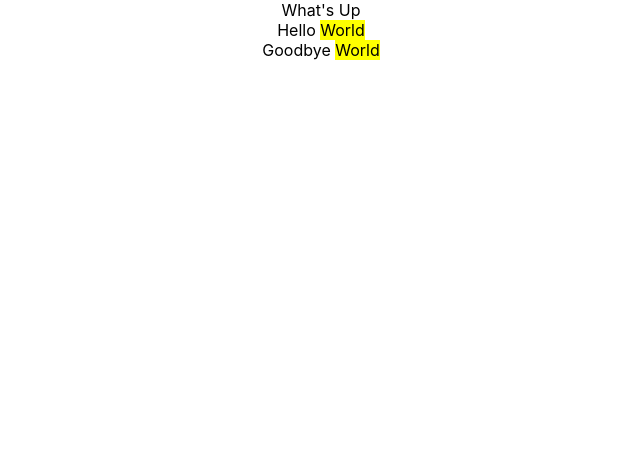
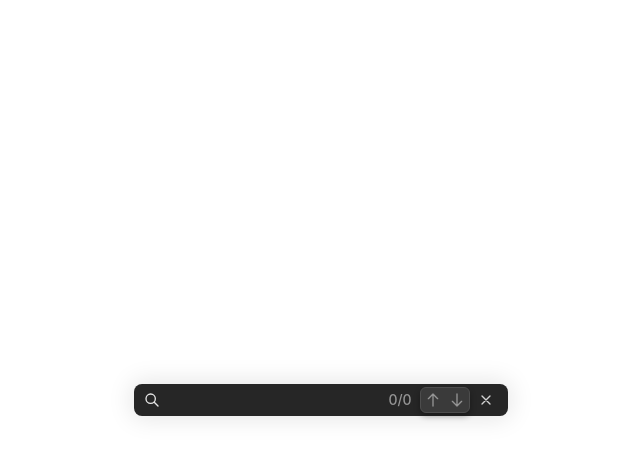
Before and after one commit to ecodercc5/ctrl-f-finder, a React (Create React App) app: page / in a window 1280 px wide. Shown: the top 460 px of the page, without its empty margins (319-959 px from the left). Built offline with nearby package versions, Linux system fonts and the light colour scheme.

Commit message:
finder ui

```diff
--- a/package.json
+++ b/package.json
@@ -3,6 +3,7 @@
   "version": "0.1.0",
   "private": true,
   "dependencies": {
+    "@heroicons/react": "^1.0.6",
     "@testing-library/jest-dom": "^5.16.4",
     "@testing-library/react": "^13.3.0",
     "@testing-library/user-event": "^13.5.0",
@@ -39,5 +40,10 @@
       "last 1 firefox version",
       "last 1 safari version"
     ]
+  },
+  "devDependencies": {
+    "autoprefixer": "^10.4.7",
+    "postcss": "^8.4.14",
+    "tailwindcss": "^3.1.5"
   }
 }
--- /dev/null
+++ b/postcss.config.js
@@ -0,0 +1,6 @@
+module.exports = {
+  plugins: {
+    tailwindcss: {},
+    autoprefixer: {},
+  },
+}
--- a/src/App.css
+++ /dev/null
@@ -1,38 +0,0 @@
-.App {
-  text-align: center;
-}
-
-.App-logo {
-  height: 40vmin;
-  pointer-events: none;
-}
-
-@media (prefers-reduced-motion: no-preference) {
-  .App-logo {
-    animation: App-logo-spin infinite 20s linear;
-  }
-}
-
-.App-header {
-  background-color: #282c34;
-  min-height: 100vh;
-  display: flex;
-  flex-direction: column;
-  align-items: center;
-  justify-content: center;
-  font-size: calc(10px + 2vmin);
-  color: white;
-}
-
-.App-link {
-  color: #61dafb;
-}
-
-@keyframes App-logo-spin {
-  from {
-    transform: rotate(0deg);
-  }
-  to {
-    transform: rotate(360deg);
-  }
-}
--- a/src/App.tsx
+++ b/src/App.tsx
@@ -1,23 +1,17 @@
-import React, { useEffect } from "react";
-import logo from "./logo.svg";
-import "./App.css";
-import "./test";
+// import "./test";
+
+import { Finder } from "./components/Finder";
 
 function App() {
-  // useEffect(() => {
-  //   const iframe = document.querySelector("#iframe")!;
-
-  //   console.log(iframe);
-  //   console.log(countMatches(iframe));
-  // }, []);
-
   return (
     <div className="App">
-      <div id="iframe">
+      {/* <div id="iframe">
         What's Up
         <div>Hello World</div>
         <div>Goodbye World</div>
-      </div>
+      </div> */}
+
+      <Finder />
     </div>
   );
 }
--- /dev/null
+++ b/src/components/Finder.tsx
@@ -0,0 +1,40 @@
+import {
+  SearchIcon,
+  ArrowUpIcon,
+  ArrowDownIcon,
+  XIcon,
+} from "@heroicons/react/outline";
+
+export const Finder = () => {
+  return (
+    <div
+      className="finder min-w-[326px] h-[32px] bg-main rounded-lg
+                    flex justify-between items-center px-2.5"
+    >
+      <div className="flex items-center">
+        <SearchIcon className="w-4 h-4 text-main-gray mr-2.5" />
+        <input className="bg-transparent text-main-gray outline-none text-sm" />
+      </div>
+
+      <div className="flex items-center gap-2">
+        <span className="font-medium text-dark-gray text-sm">0/0</span>
+
+        <div className="flex items-center gap-1">
+          <div className="arrow-container flex items-center bg-secondary rounded-md">
+            <button className="p-1">
+              <ArrowUpIcon className="w-4 h-4 stroke-2 stroke-dark-gray" />
+            </button>
+            <div />
+            <button className="p-1">
+              <ArrowDownIcon className="w-4 h-4 stroke-2 stroke-dark-gray" />
+            </button>
+          </div>
+
+          <button className="p-1">
+            <XIcon className="w-4 h-4 stroke-3 stroke-secondary-gray" />
+          </button>
+        </div>
+      </div>
+    </div>
+  );
+};
--- a/src/index.css
+++ b/src/index.css
@@ -1,13 +1,47 @@
+@tailwind base;
+@tailwind components;
+@tailwind utilities;
+
+* {
+  margin: 0;
+  padding: 0;
+  box-sizing: border-box;
+}
+
+html,
+body,
+#root,
+.App {
+  min-height: 100vh;
+}
+
 body {
   margin: 0;
-  font-family: -apple-system, BlinkMacSystemFont, 'Segoe UI', 'Roboto', 'Oxygen',
-    'Ubuntu', 'Cantarell', 'Fira Sans', 'Droid Sans', 'Helvetica Neue',
+  font-family: -apple-system, BlinkMacSystemFont, "Segoe UI", "Roboto", "Oxygen",
+    "Ubuntu", "Cantarell", "Fira Sans", "Droid Sans", "Helvetica Neue",
     sans-serif;
   -webkit-font-smoothing: antialiased;
   -moz-osx-font-smoothing: grayscale;
 }
 
 code {
-  font-family: source-code-pro, Menlo, Monaco, Consolas, 'Courier New',
+  font-family: source-code-pro, Menlo, Monaco, Consolas, "Courier New",
     monospace;
 }
+
+.App {
+  display: flex;
+  justify-content: center;
+  align-items: center;
+}
+
+.finder {
+  box-shadow: 0px 0px 25px 3px rgba(0, 0, 0, 0.1);
+}
+
+.arrow-container {
+  border-width: 1px 1px 0.5px 1px;
+  box-shadow: 0px 3px 6px rgba(0, 0, 0, 0.33);
+  border-style: solid;
+  border-color: #4d4d4d;
+}
--- /dev/null
+++ b/tailwind.config.js
@@ -0,0 +1,17 @@
+/** @type {import('tailwindcss').Config} */
+module.exports = {
+  content: ["./src/**/*.{js,jsx,ts,tsx}"],
+  theme: {
+    extend: {
+      colors: {
+        main: "#262626",
+        secondary: "#3A3A3A",
+        tertiary: "#4D4D4D",
+        "main-gray": "#E6E6E6",
+        "secondary-gray": "#D2D2D2",
+        "dark-gray": "#949494",
+      },
+    },
+  },
+  plugins: [],
+};
```
Also changed, not shown: 2 other files (tests, documents, lock files or other folders).
